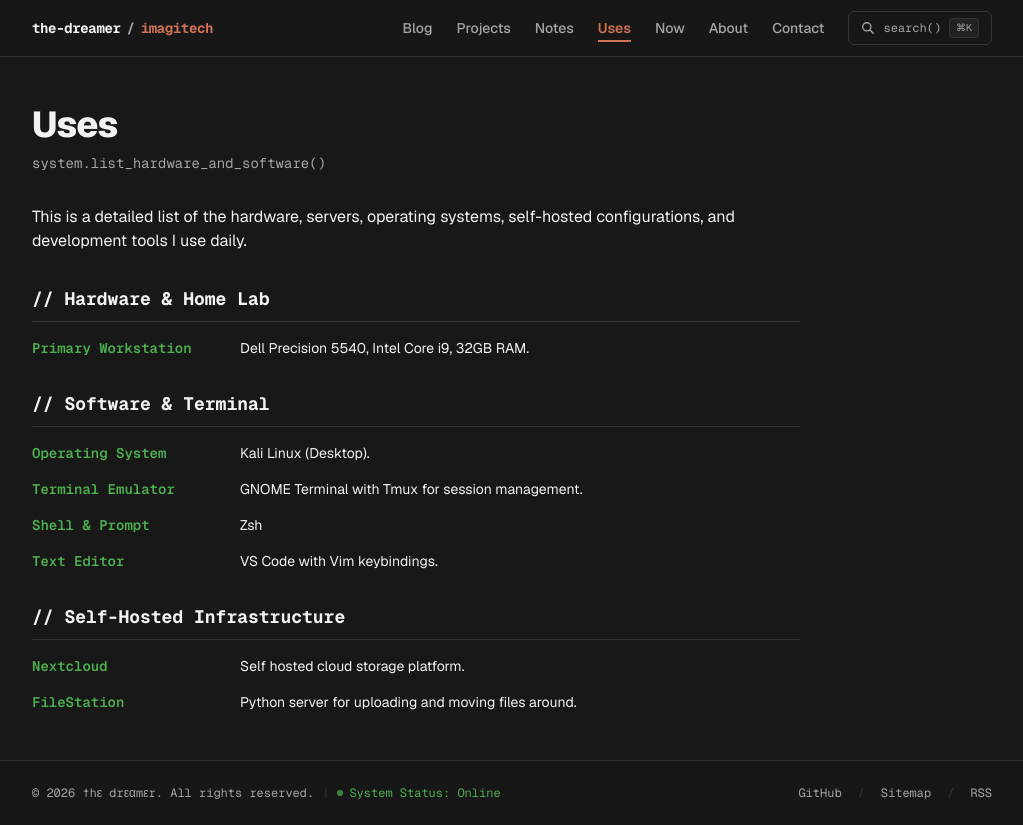
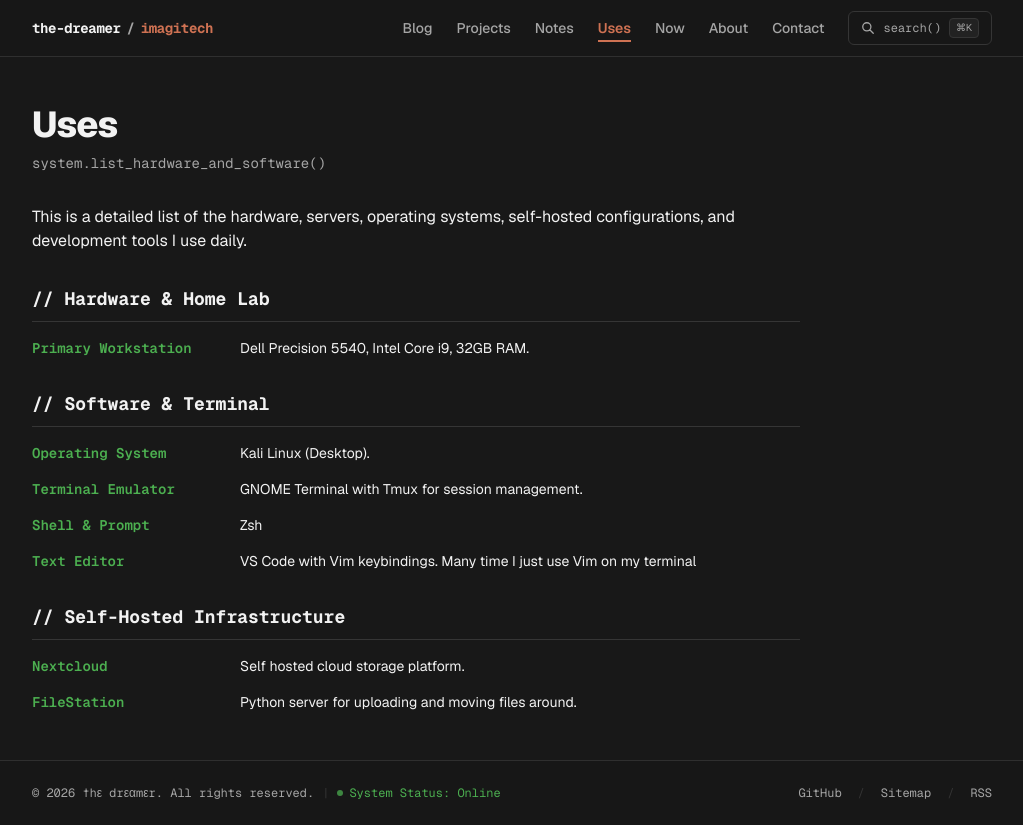
Before and after one commit to DDreamer01/imagitech-online, a Next.js app: page /uses in a window 1280 px wide. Shown: the whole page, without its empty margins (128-1151 px from the left). Built offline with nearby package versions, Linux system fonts and the light colour scheme.

Commit message:
Update remark for Text Editor in uses

```diff
--- a/src/app/uses/page.tsx
+++ b/src/app/uses/page.tsx
@@ -21,7 +21,7 @@ const GEAR = [
       { name: "Operating System", desc: "Kali Linux (Desktop)." },
       { name: "Terminal Emulator", desc: "GNOME Terminal with Tmux for session management." },
       { name: "Shell & Prompt", desc: "Zsh" },
-      { name: "Text Editor", desc: "VS Code with Vim keybindings." },
+      { name: "Text Editor", desc: "VS Code with Vim keybindings. Many time I just use Vim on my terminal" },
     ],
   },
   {
```
Also changed, not shown: 1 other file (tests, documents, lock files or other folders).
